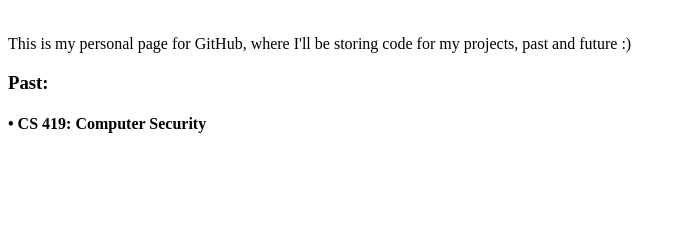
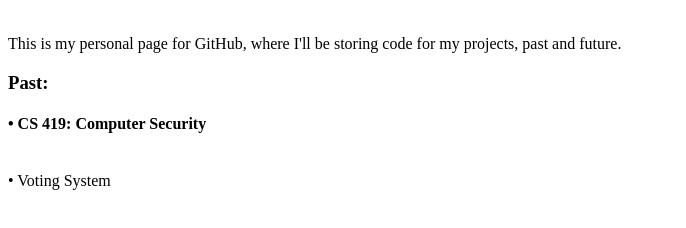
Before and after one commit to schaffner314/schaffner314.github.io, a plain HTML site: page index.html in a window 1280 px wide. Shown: the part 38-266 px from the top of the page, without its empty margins (0-686 px from the left). Drawn offline with Linux system fonts and the light colour scheme.

Commit message:
commit test

```diff
--- a/index.html
+++ b/index.html
@@ -5,9 +5,10 @@
 	<body>
 		<h2> Hello, World!</h2>
 		<br>
-		This is my personal page for GitHub, where I'll be storing code for my projects, past and future :)
+		This is my personal page for GitHub, where I'll be storing code for my projects, past and future.
 		<br>
 		<h3>Past:</h3>
 		<h4>&#8226 CS 419: Computer Security</h4>
+		<br>&#8226 Voting System
 	</body>
 </html>
```
